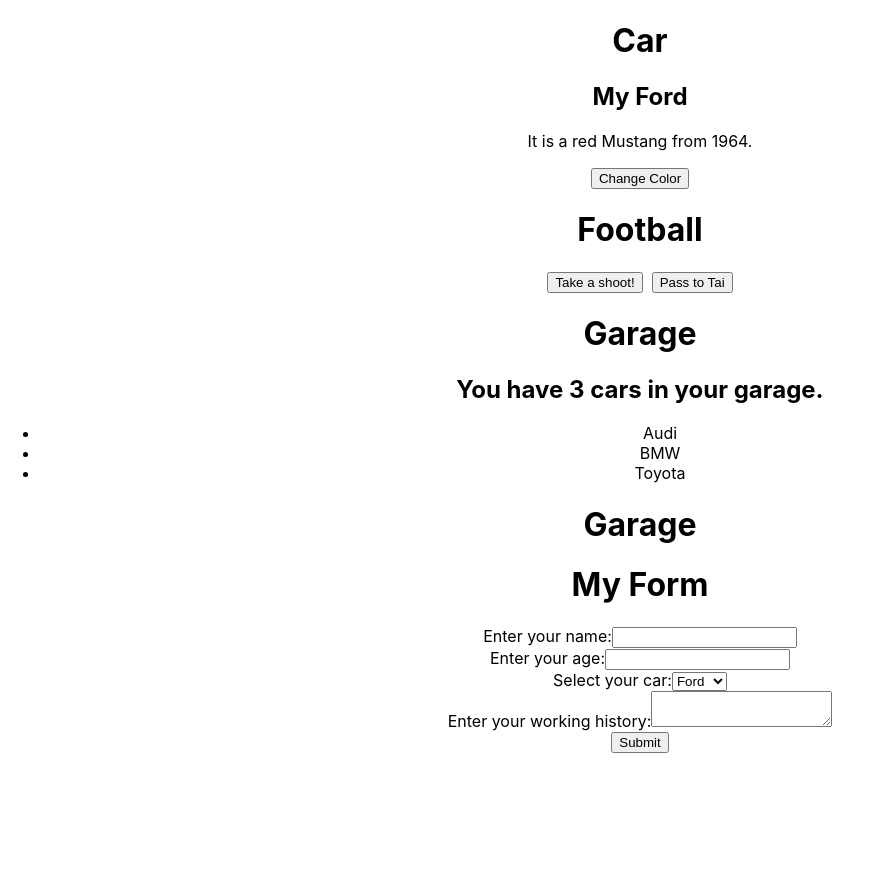
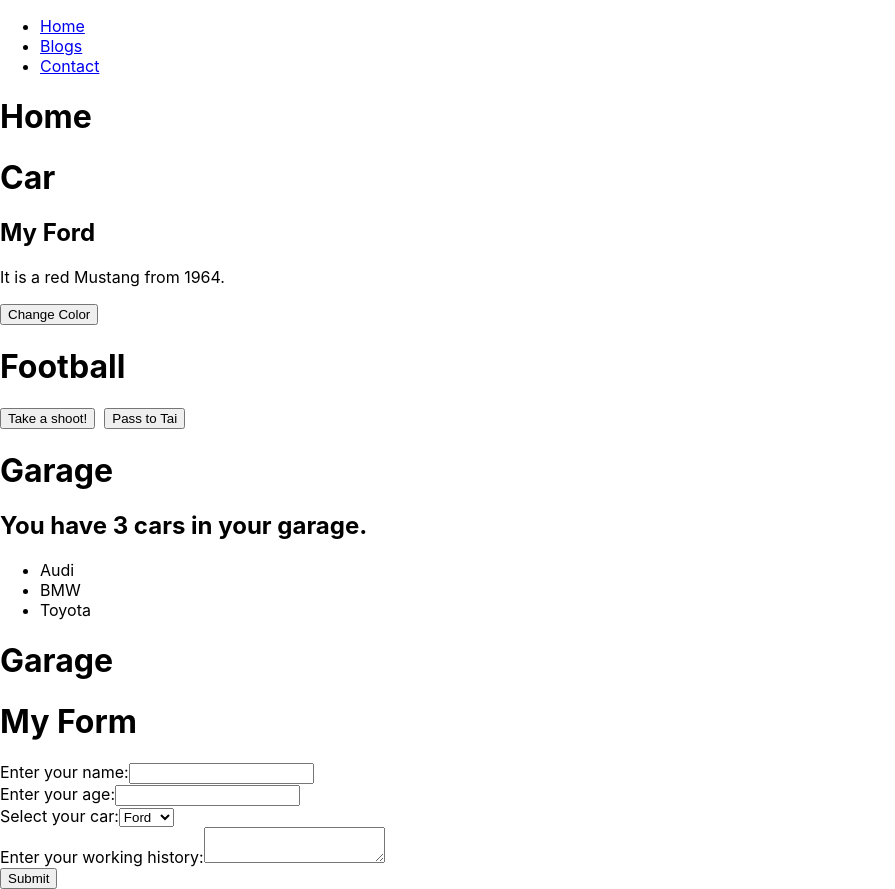
Before and after one commit to tailehuu/w3schools-react-tutorial, a React (Create React App) app: page / in a window 1280 px wide. Shown: the whole page, without its empty margins (0-895 px from the left). Before the commit the page ends 800 px from the top, so only its background shows below. Built offline with nearby package versions, Linux system fonts and the light colour scheme.

Commit message:
sample router

```diff
--- a/package.json
+++ b/package.json
@@ -35,5 +35,8 @@
       "last 1 firefox version",
       "last 1 safari version"
     ]
+  },
+  "devDependencies": {
+    "react-router-dom": "^6.4.2"
   }
 }
--- a/src/App.js
+++ b/src/App.js
@@ -1,24 +1,23 @@
 import './css/App.css';
-import Car from "./components/Car";
-import Football from "./components/Football"
-import Garage from "./components/Garage";
-import MyForm from "./components/MyForm";
+import {BrowserRouter, Route, Routes} from "react-router-dom";
+import Layout from "./pages/Layout";
+import Home from "./pages/Home";
+import Blogs from "./pages/Blogs";
+import Contact from "./pages/Contact";
+import NoPage from "./pages/NoPage";
 
 function App() {
-  const cars = [
-    { id: 1, name: "Audi" },
-    { id: 2, name: "BMW" },
-    { id: 3, name: "Toyota" }
-  ]
-
   return (
-    <div className="App">
-      <Car brand="Ford" />
-      <Football />
-      <Garage cars={cars} />
-      <Garage cars={[]} />
-      <MyForm />
-    </div>
+    <BrowserRouter>
+      <Routes>
+        <Route path="/" element={<Layout />} >
+          <Route index element={<Home />} />
+          <Route path="blogs" element={<Blogs />} />
+          <Route path="contact" element={<Contact />} />
+          <Route path="*" element={<NoPage />} />
+        </Route>
+      </Routes>
+    </BrowserRouter>
   );
 }
 
--- /dev/null
+++ b/src/pages/Blogs.js
@@ -0,0 +1,5 @@
+const Blogs = () => {
+  return <h1>Blog Articles</h1>
+}
+
+export default Blogs
--- /dev/null
+++ b/src/pages/Contact.js
@@ -0,0 +1,5 @@
+const Contact = () => {
+  return <h1>Contact Me</h1>
+}
+
+export default Contact
--- /dev/null
+++ b/src/pages/Home.js
@@ -0,0 +1,30 @@
+import Car from "../components/Car";
+import Football from "../components/Football";
+import Garage from "../components/Garage";
+import MyForm from "../components/MyForm";
+
+const Home = () => {
+  const cars = [
+    { id: 1, name: "Audi" },
+    { id: 2, name: "BMW" },
+    { id: 3, name: "Toyota" }
+  ]
+
+  return (
+    <>
+      <h1>Home</h1>
+
+      <Car brand="Ford" />
+
+      <Football />
+
+      <Garage cars={cars} />
+
+      <Garage cars={[]} />
+
+      <MyForm />
+    </>
+  )
+}
+
+export default Home
--- /dev/null
+++ b/src/pages/Layout.js
@@ -0,0 +1,23 @@
+import { Outlet, Link } from "react-router-dom";
+
+const Layout = () => {
+  return (
+    <>
+      <ul>
+        <li>
+          <Link to="/">Home</Link>
+        </li>
+        <li>
+          <Link to="/blogs">Blogs</Link>
+        </li>
+        <li>
+          <Link to="/contact">Contact</Link>
+        </li>
+      </ul>
+
+      <Outlet />
+    </>
+  )
+}
+
+export default Layout
--- /dev/null
+++ b/src/pages/NoPage.js
@@ -0,0 +1,5 @@
+const NoPage = () => {
+  return <h1>404</h1>
+}
+
+export default NoPage
```
Also changed, not shown: 2 other files (tests, documents, lock files or other folders).
